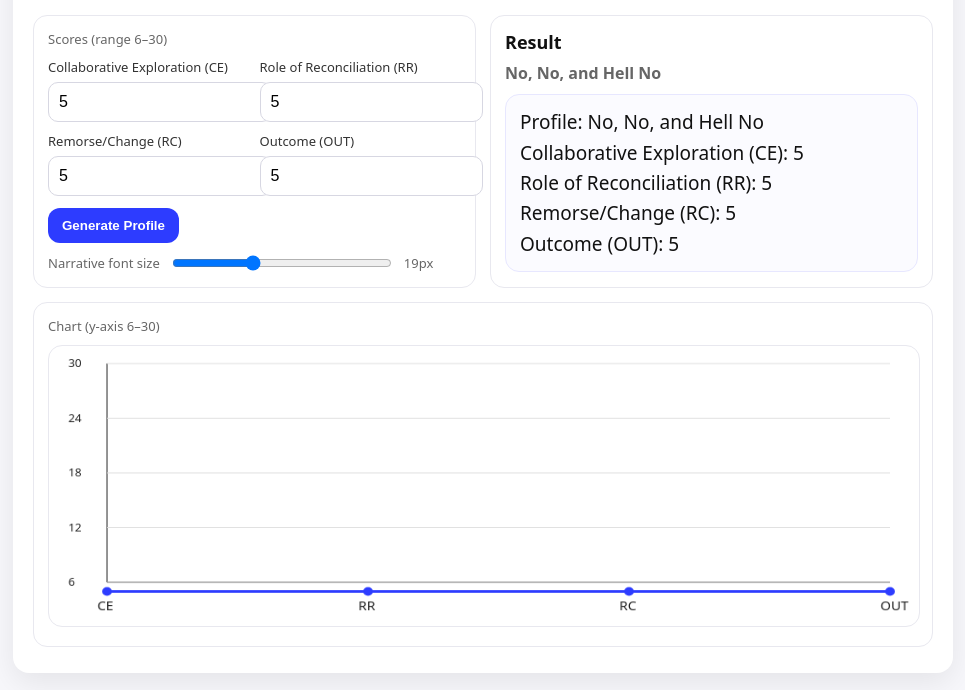
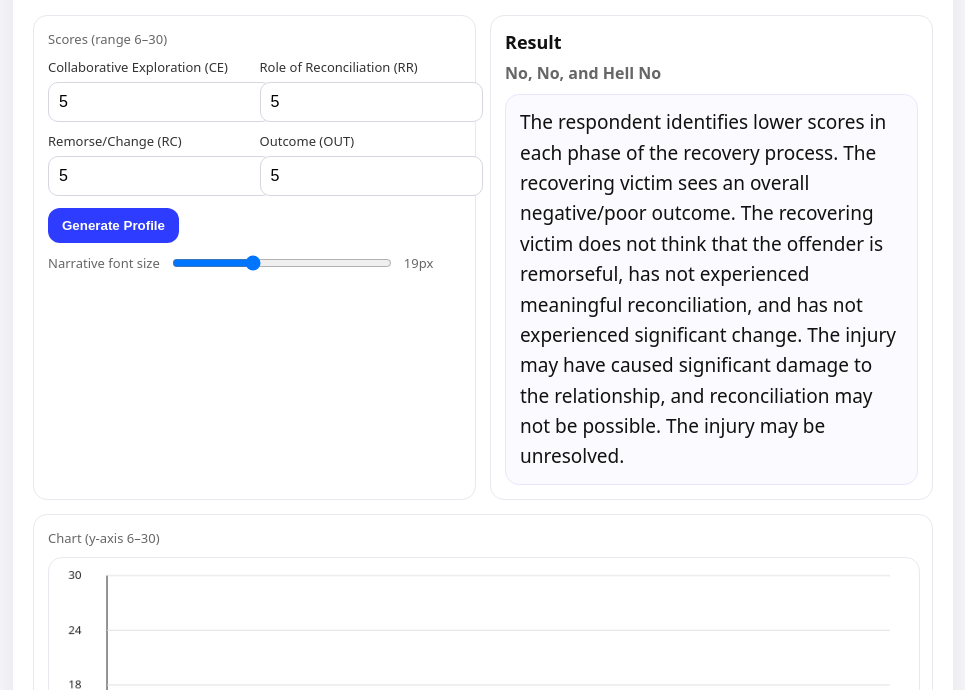
Before and after one commit to rsbalkin08/fri-profile-tool, a plain HTML site: page index.html in a window 1280 px wide. Both pictures are taken after typing "5", "5", "5", "5" into the empty fields and a click on the button "Generate Profile". Shown: the part 110-800 px from the top of the page, without its empty margins (157-1122 px from the left). Drawn offline with Linux system fonts and the light colour scheme.

Commit message:
Update index.html

```diff
--- a/index.html
+++ b/index.html
@@ -117,24 +117,73 @@
   // Profiles: YOUR provided names
   // (Codes are in order CE, RR, RC, OUT)
   // =========================
-  const PROFILES = {
-    "HHHH": { name: "Everything Is Awesome" },
-    "LLLL": { name: "No, No, and Hell No" },
-    "LLLH": { name: "I Might Need To Rethink This" },
-    "HHHL": { name: "I'm Not Going To Get Over It" },
-    "LHHH": { name: "I'm Trying To See The Good In This" },
-    "LLHH": { name: "I'm Trying To See The Good In This" },
-    "LHHL": { name: "I Just Can't See The Good In This" },
-    "LHLH": { name: "Not Going To Change And This Is Unhealthy" },
-    "HLLH": { name: "This Is Toxic, But I Like It" },
-    "HHLH": { name: "Not Ending Over This" },
-    "HLHL": { name: "I'm Just Not Into It" },
-    "HLHH": { name: "I'm Kind Of Into It" },
-    "HLLL": { name: "Just No" },
-    "LHLL": { name: "Just No" },
-    "LLHL": { name: "Just No" },
-    "HHLL": { name: "Just No" }
-  };
+ const PROFILES = {
+  "HHHH": {
+    name: "Everything Is Awesome",
+    desc: "The recovering victim views each phase of the reconciliation process as a meaningful endeavor. The recovering victim sees an overall positive outcome. The recovering victim sees each phase as useful and constructive."
+  },
+  "LLLL": {
+    name: "No, No, and Hell No",
+    desc: "The respondent identifies lower scores in each phase of the recovery process. The recovering victim sees an overall negative/poor outcome. The recovering victim does not think that the offender is remorseful, has not experienced meaningful reconciliation, and has not experienced significant change. The injury may have caused significant damage to the relationship, and reconciliation may not be possible. The injury may be unresolved."
+  },
+  "LLLH": {
+    name: "I Might Need To Rethink This",
+    desc: "This is a more conflicted profile and might be a person who is trying to reconcile. The injury may have caused significant damage to the relationship, and reconciliation may be unachievable. In this profile, the recovering victim feels there is an overall positive outcome, but feels that the offender is not remorseful, and does not engage in meaningful reconciliation. This could indicate that the recovering victim does not want to reconcile despite feeling that there is a positive outcome. The recovering victim could also be self-protective, and sees leaving or distancing as a positive outcome."
+  },
+  "HHHL": {
+    name: "I'm Not Going To Get Over It",
+    desc: "Sometimes, the offender is only truly remorseful and can only reconcile after the damage has been done and the injury is severe. The recovering victim may experience a sense of confusion or ambivalence because the offender’s remorse appears genuine, but it did not prevent harm. The victim may cautiously explore the relationship and consider reconciliation while remaining wary due to the severity of the injury and the delayed change."
+  },
+  "LHHH": {
+    name: "I'm Trying To See The Good In This",
+    desc: "Reconciliation can some-times feel forced, particularly when a victim is trying to see the good in a situation or person; however, it can also be an indicator of a victim's willingness to engage in a positive outcome."
+  },
+  "LLHH": {
+    name: "I'm Trying To See The Good In This",
+    desc: "Reconciliation can some-times feel forced, particularly when a victim is trying to see the good in a situation or person; however, it can also be an indicator of a victim's willingness to engage in a positive outcome."
+  },
+  "LHHL": {
+    name: "I Just Can't See The Good In This",
+    desc: "Simply because reconciliation is beneficial and helpful does not mean it will result in a positive outcome. In this profile, it could indicate that a victim wants to forgive, but perhaps struggles to let go of pain. It could also mean that the victim sees the offender as remorseful, but still thinks the injury was too severe. The victim might engage in reconciliation but still feel the overall outcome is negative. The injury might continue to feel unresolved."
+  },
+  "LHLH": {
+    name: "Not Going To Change And This Is Unhealthy",
+    desc: "This profile indicates a potentially unhealthy relationship dynamic. The offender is not remorseful and has not changed, yet the outcome is positive. This could indicate a victim who is minimizing or rationalizing harm, or who is invested in the relationship despite ongoing negative behavior. It may be important to consider whether the victim’s “positive outcome” reflects genuine resolution or coping/avoidance."
+  },
+  "HLLH": {
+    name: "This Is Toxic, But I Like It",
+    desc: "Yes, this happens too. This profile indicates that the victim is exploring the injury and sees the outcome as positive, but the offender is not remorseful and does not reconcile or change. This might suggest a relationship where the victim gains clarity or closure through exploration, or where the victim values the relationship despite harm. It may also reflect a complicated dynamic in which positive outcome is defined differently by the victim."
+  },
+  "HHLH": {
+    name: "Not Ending Over This",
+    desc: "In a scenario such as this, the recovering victim might feel that the harm doesn’t warrant ending the relationship. The offender is not remorseful and has not changed, but the victim engages in exploration and reconciliation and sees the outcome as positive. This may indicate that the victim is willing to reconcile even without meaningful change, perhaps due to the nature of the relationship or perceived stakes."
+  },
+  "HLHL": {
+    name: "I'm Just Not Into It",
+    desc: "Sometimes, feelings change toward a remorseful offender. In this profile, the offender is remorseful and shows change, but reconciliation does not occur and the overall outcome is negative. The victim may no longer desire to repair the relationship, even if the offender is trying. The victim might feel emotionally detached, disinterested, or unable to move forward."
+  },
+  "HLHH": {
+    name: "I'm Kind Of Into It",
+    desc: "Occasionally, we become involved in relationships where exploration and change occur later in the process. In this profile, the victim engages in exploration, the offender shows change, reconciliation is present, and the outcome is positive. Even if the early process was weak, later efforts may support repair and a favorable resolution."
+  },
+  "HLLL": {
+    name: "Just No",
+    desc: "In many situations, reconciliation is simply not desired. The victim may explore the injury, but the offender is not remorseful, reconciliation does not occur, change is absent, and the outcome is negative. The victim may decide the relationship is not worth repairing."
+  },
+  "LHLL": {
+    name: "Just No",
+    desc: "In many situations, reconciliation is simply not desired. The offender may attempt reconciliation, but without meaningful change or remorse, the outcome remains negative. The victim may feel that repair is not possible or not worth pursuing."
+  },
+  "LLHL": {
+    name: "Just No",
+    desc: "In many situations, reconciliation is simply not desired. The offender may show some change, but exploration and reconciliation are low and the outcome is negative. The victim may feel that the relationship is beyond repair or may not want to reconnect."
+  },
+  "HHLL": {
+    name: "Just No",
+    desc: "In many situations, reconciliation is simply not desired. Even with exploration and some reconciliation, if change is absent and the outcome is negative, the victim may conclude that repair is not appropriate or possible. The victim may remain hurt and unwilling to move forward."
+  }
+};
+
 
   const cutoff = 18;
 
@@ -266,11 +315,13 @@
     const code = buildCode(CE, RR, RC, OUT);
 
 
-    const prof = PROFILES[code];
-    const profileName = prof ? prof.name : "No matching profile";
+   const prof = PROFILES[code];
+const profileName = prof ? prof.name : "No matching profile";
+const desc = prof ? prof.desc : "No description available for this profile.";
 
-    els.profileName.textContent = profileName;
-    els.narrative.textContent = makeNarrative(profileName, code, CE, RR, RC, OUT);
+els.profileName.textContent = profileName;
+els.narrative.textContent = desc;   // description ONLY
+
     drawChart([CE, RR, RC, OUT]);
   }
 
```
